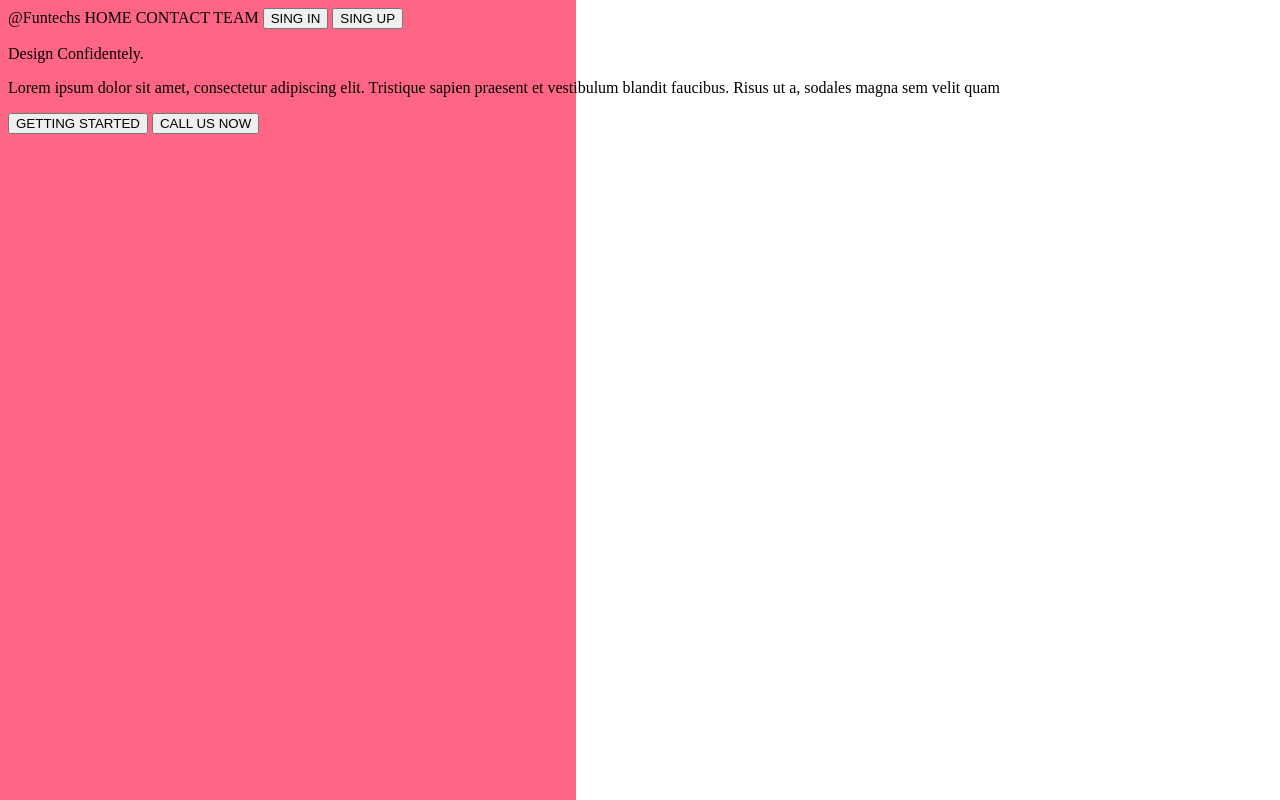
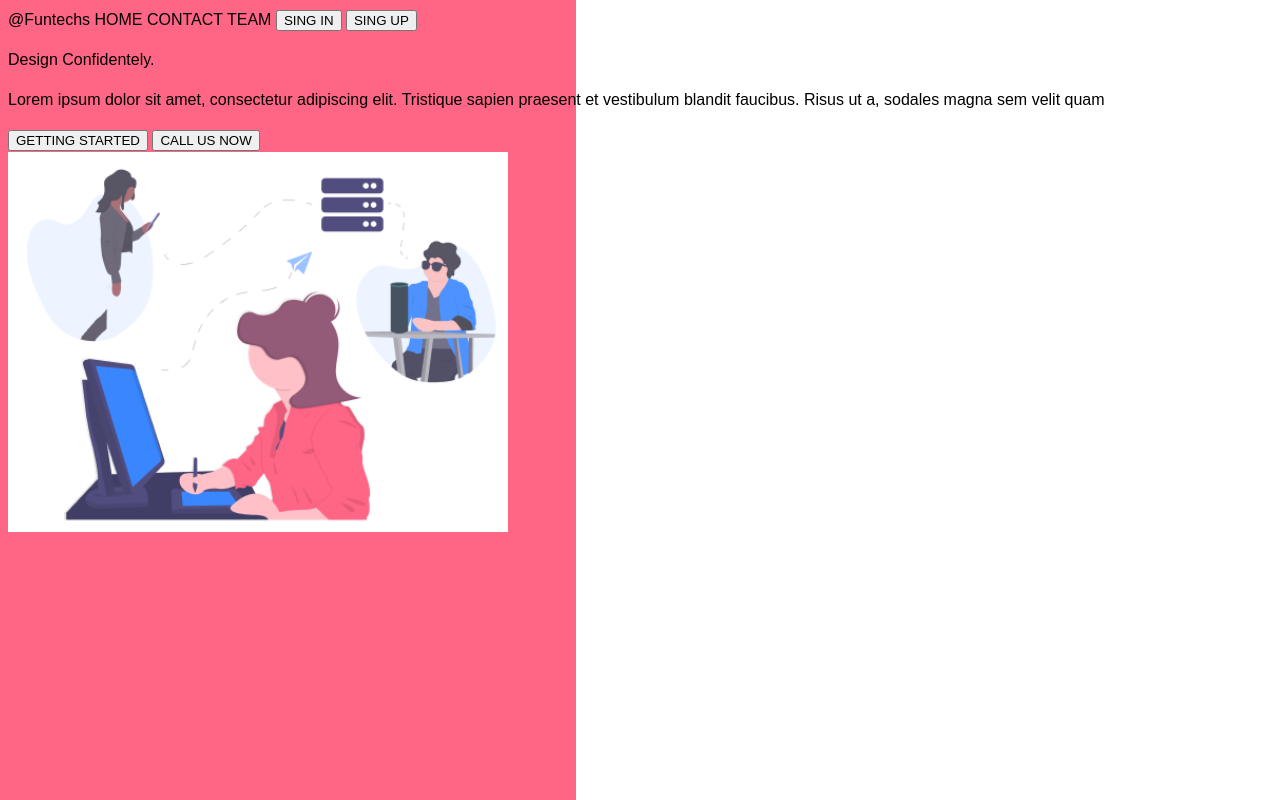
Before and after one commit to OleksandrYastremsky/html-css-landing, a plain HTML site: page index.html in a window 1280 px wide. Drawn offline with Linux system fonts and the light colour scheme.

Commit message:
blablabla blebleble blublublu

```diff
--- a/index.html
+++ b/index.html
@@ -30,6 +30,9 @@
         <button style="button-start">GETTING STARTED</button>
         <button style="button-call">CALL US NOW</button>
     </div>
+    <div>
+        <img src="image/img.png" alt="Жіночка з ноутом" width="500px">
+    </div>
 </main>
 <footer>
 
--- a/styles.css
+++ b/styles.css
@@ -1,3 +1,9 @@
+body {
+  font-family: PopPoppins, sans-serif; /* шрифт для всієї сторінки */
+  font-size: 16px;
+  line-height: 1.5;
+}
+
 .pink-square {
   background-color: rgb(255, 101, 132);
   position: fixed;
@@ -5,5 +11,10 @@
   bottom: 0;
   right: 55%;
   left: 0;
-    z-index: -1;
+  z-index: -5;
   }
+
+.tag {
+  padding: 10px;
+  background-color: rgb(255, 0, 0);
+}
```
Also changed, not shown: image/img.png (added). Lines whose indentation alone changed are shown as unchanged.
